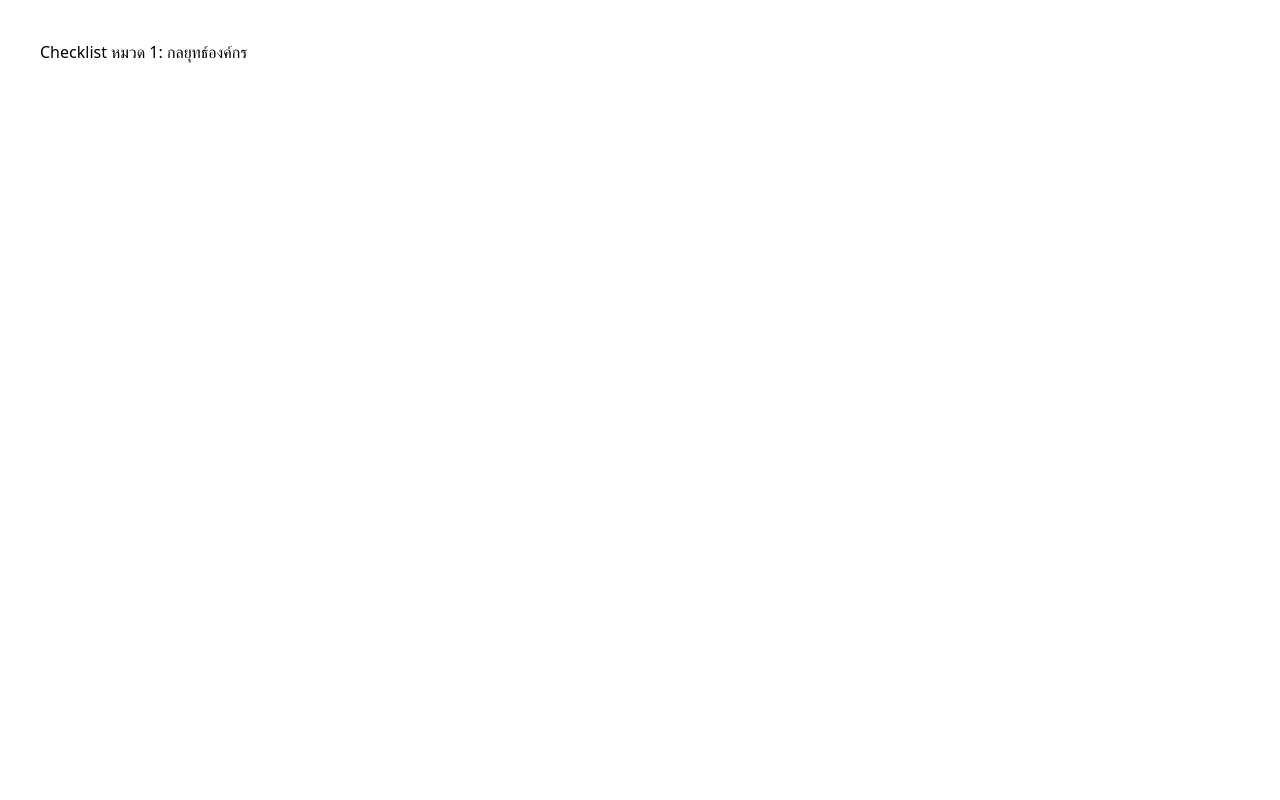
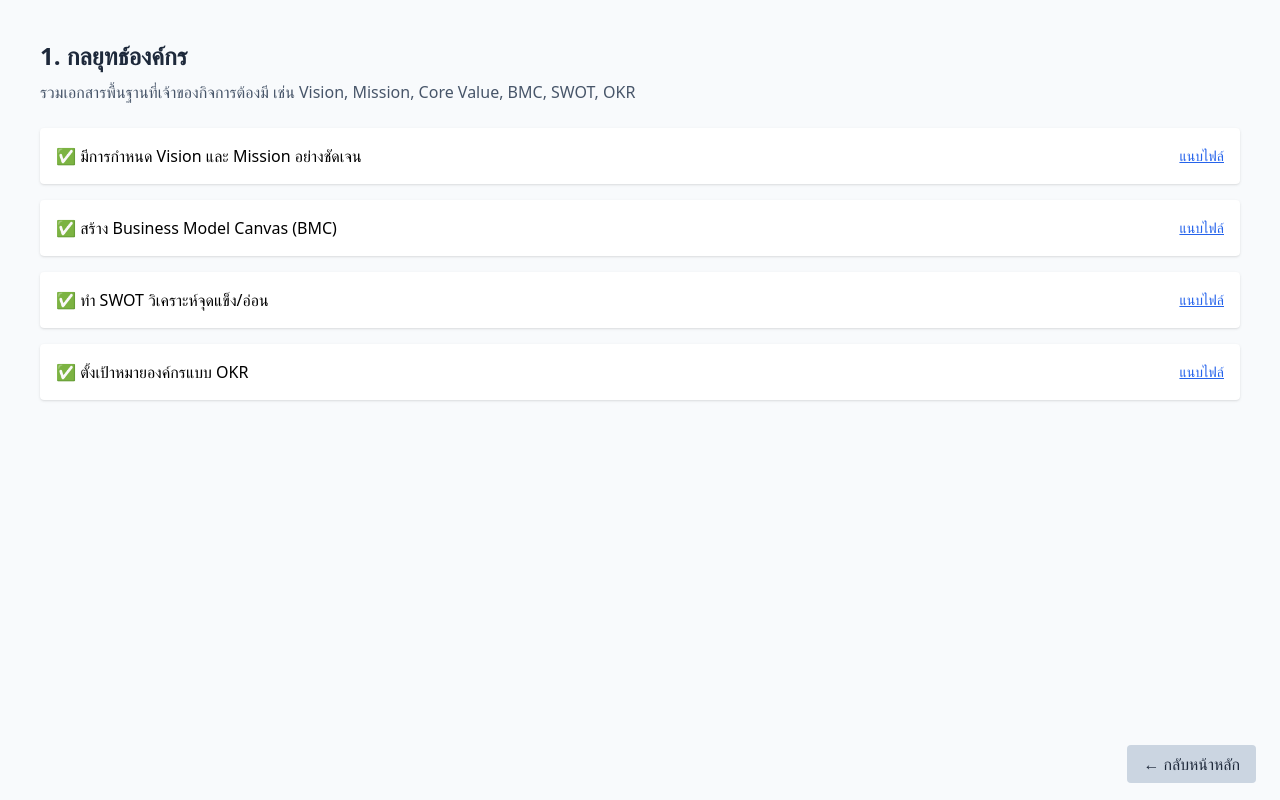
Before and after one commit to shamnakit/owneros-checklist, a Next.js app: page /checklist/group1 in a window 1280 px wide. Built offline with nearby package versions, Linux system fonts and the light colour scheme.

Commit message:
gruop1 add detail

```diff
--- a/pages/checklist/group1.tsx
+++ b/pages/checklist/group1.tsx
@@ -1,3 +1,43 @@
-export default function Group1() {
-  return <div className="p-10">Checklist หมวด 1: กลยุทธ์องค์กร</div>;
+import React from "react";
+import Link from "next/link";
+
+export default function Group1Checklist() {
+  return (
+    <div className="relative min-h-screen bg-slate-50 p-10">
+      <h1 className="text-2xl font-bold text-slate-800 mb-2">1. กลยุทธ์องค์กร</h1>
+      <p className="text-slate-600 mb-6">
+        รวมเอกสารพื้นฐานที่เจ้าของกิจการต้องมี เช่น Vision, Mission, Core Value, BMC, SWOT, OKR
+      </p>
+
+      {/* ตัวอย่าง Checklist */}
+      <ul className="space-y-4 pb-20">
+        <li className="bg-white p-4 rounded shadow flex justify-between items-center">
+          <span>✅ มีการกำหนด Vision และ Mission อย่างชัดเจน</span>
+          <button className="text-sm text-blue-600 underline">แนบไฟล์</button>
+        </li>
+        <li className="bg-white p-4 rounded shadow flex justify-between items-center">
+          <span>✅ สร้าง Business Model Canvas (BMC)</span>
+          <button className="text-sm text-blue-600 underline">แนบไฟล์</button>
+        </li>
+        <li className="bg-white p-4 rounded shadow flex justify-between items-center">
+          <span>✅ ทำ SWOT วิเคราะห์จุดแข็ง/อ่อน</span>
+          <button className="text-sm text-blue-600 underline">แนบไฟล์</button>
+        </li>
+        <li className="bg-white p-4 rounded shadow flex justify-between items-center">
+          <span>✅ ตั้งเป้าหมายองค์กรแบบ OKR</span>
+          <button className="text-sm text-blue-600 underline">แนบไฟล์</button>
+        </li>
+      </ul>
+
+      {/* ปุ่มกลับด้านล่างขวา */}
+      <div className="absolute bottom-6 right-6">
+        <Link
+          href="/dashboard"
+          className="px-4 py-2 bg-slate-300 text-slate-800 rounded hover:bg-slate-400"
+        >
+          ← กลับหน้าหลัก
+        </Link>
+      </div>
+    </div>
+  );
 }
```
